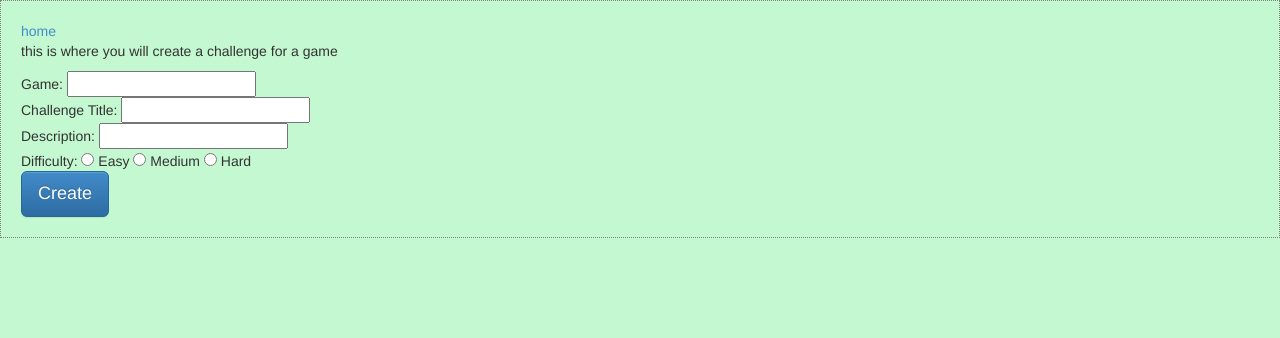
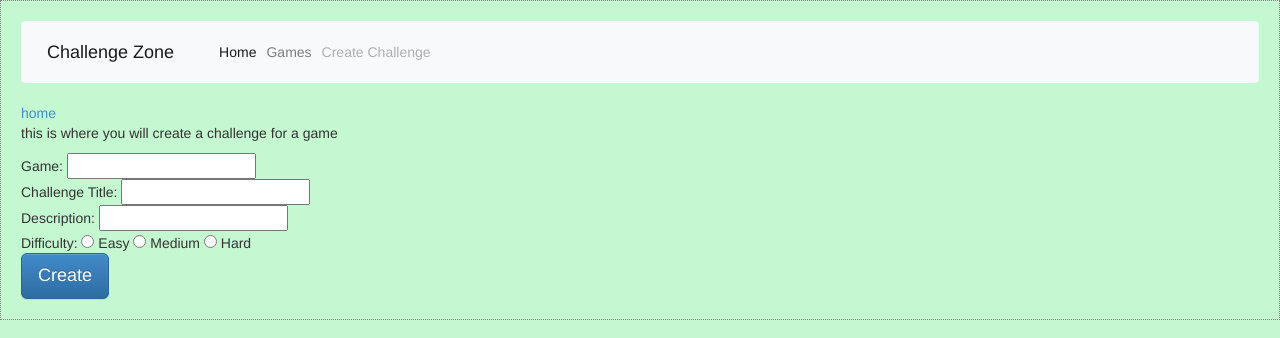
Before and after one commit to nathanwerrede/cogs120, a plain HTML site: page create_challenge.html in a window 1280 px wide. Drawn offline with nearby package versions, Linux system fonts and the light colour scheme.

Commit message:
WHY ARENT YOU WORKING

```diff
--- a/create_challenge.html
+++ b/create_challenge.html
@@ -2,6 +2,8 @@
 
 <html>
 <head>
+  <link rel="stylesheet" href="https://maxcdn.bootstrapcdn.com/bootstrap/4.0.0/css/bootstrap.min.css" integrity="sha384-Gn5384xqQ1aoWXA+058RXPxPg6fy4IWvTNh0E263XmFcJlSAwiGgFAW/dAiS6JXm" crossorigin="anonymous">
+
   <title>Challenger</title>
   <meta charset="utf-8">
   <meta name="viewport" content="width=device-width, initial-scale=1.0">
@@ -12,6 +14,26 @@
 
 </head>
 <body>
+  <nav class="navbar navbar-expand-lg navbar-light bg-light">
+    <a class="navbar-brand" href="#">Challenge Zone</a>
+    <button class="navbar-toggler" type="button" data-toggle="collapse" data-target="#navbarNav" aria-controls="navbarNav" aria-expanded="false" aria-label="Toggle navigation">
+      <span class="navbar-toggler-icon"></span>
+    </button>
+    <div class="collapse navbar-collapse" id="navbarNav">
+      <ul class="navbar-nav">
+        <li class="nav-item active">
+          <li class="nav-item active">
+            <a class="nav-link" href="index.html">Home <span class="sr-only">(current)</span></a>
+          </li>
+          <li class="nav-item">
+            <a class="nav-link" href="search.html">Games</a>
+          </li>
+          <li class="nav-item">
+            <a class="nav-link disabled" href="create_challenge.html">Create Challenge</a>
+          </li>
+      </ul>
+    </div>
+  </nav>
   <a href="index.html">home</a>
   <p>
   this is where you will create a challenge for a game
```
